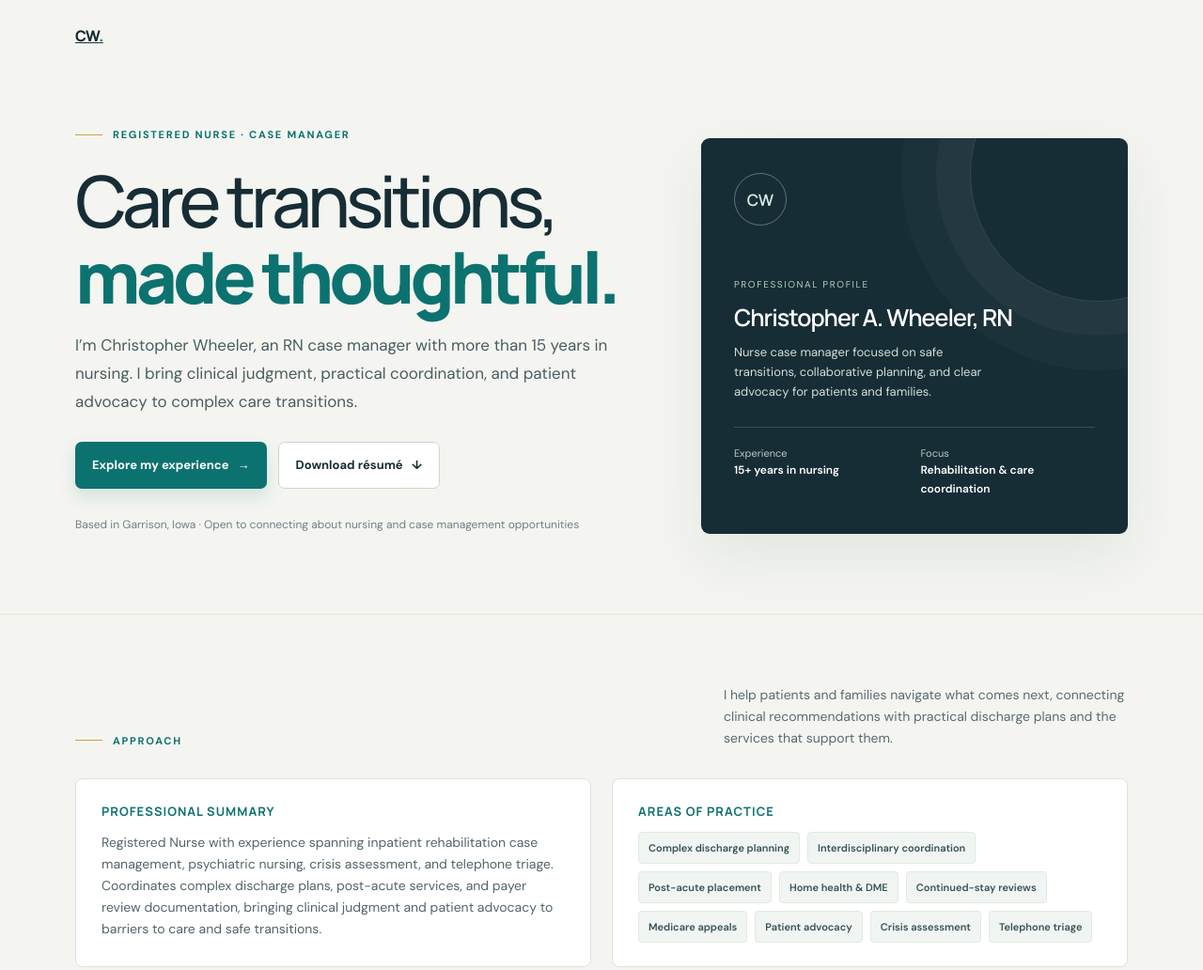
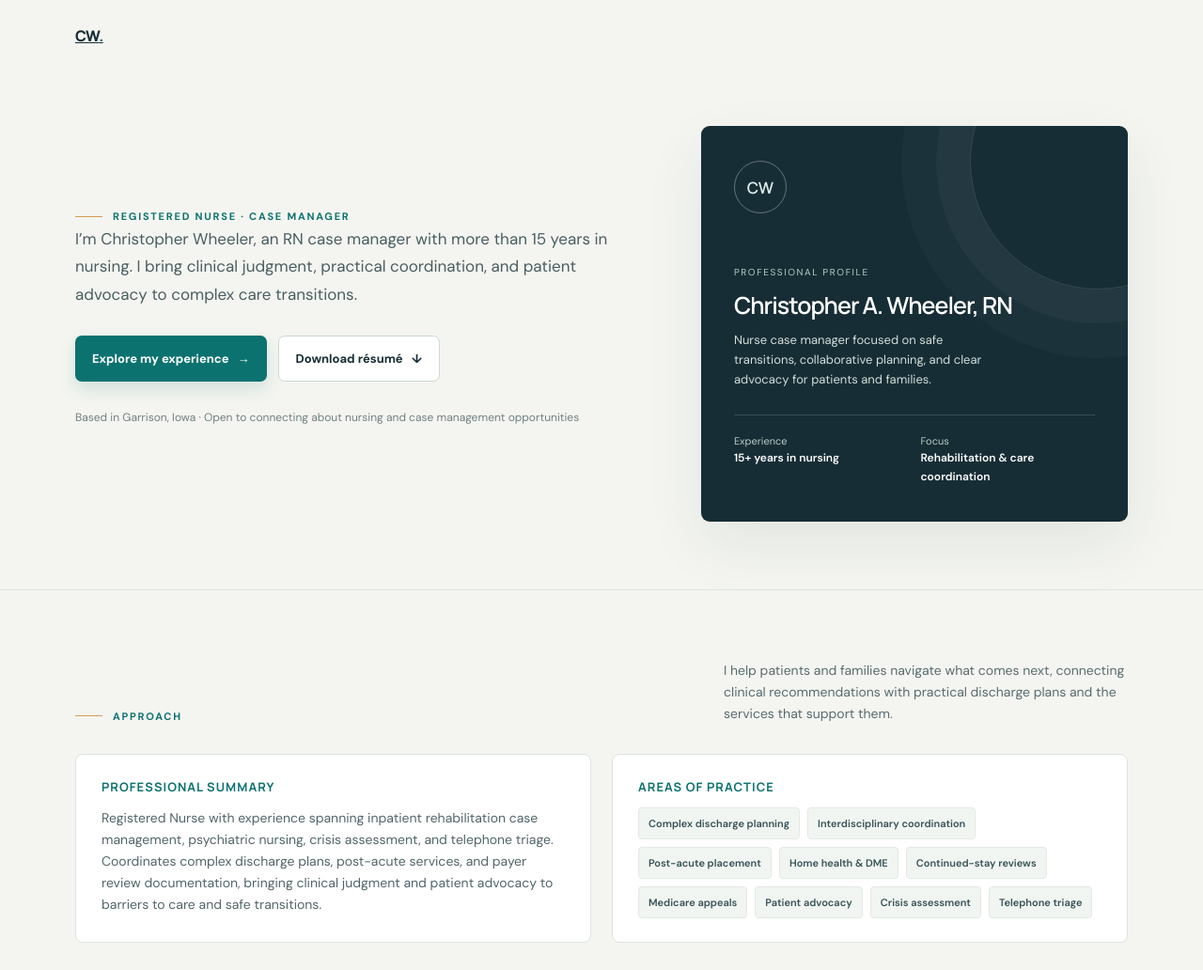
Before and after one commit to nursewizzle/christopherawheeler.net, a plain HTML site: page index.html in a window 1280 px wide. Shown: the top 1032 px of the page at 94% size. Drawn offline with Linux system fonts and the light colour scheme.

Commit message:
Remove hero slogan
Updated hero section to remove redundant heading and maintain focus on professional summary.

```diff
--- a/index.html
+++ b/index.html
@@ -22,7 +22,7 @@
   </header>
   <main id="top">
     <section class="wrap hero">
-      <div><div class="eyebrow">Registered Nurse · Case Manager</div><h1>Care transitions,<br><strong>made thoughtful.</strong></h1><p class="lead">I’m Christopher Wheeler, an RN case manager with more than 15 years in nursing. I bring clinical judgment, practical coordination, and patient advocacy to complex care transitions.</p><div class="actions"><a class="btn primary" href="#experience">Explore my experience <span aria-hidden="true">→</span></a><a class="btn secondary" href="/assets/Christopher_Wheeler_Resume(1).pdf" download>Download résumé <span aria-hidden="true">↓</span></a></div><p class="hero-note">Based in Garrison, Iowa · Open to connecting about nursing and case management opportunities</p></div>
+      <div><div class="eyebrow">Registered Nurse · Case Manager</div><p class="lead">I’m Christopher Wheeler, an RN case manager with more than 15 years in nursing. I bring clinical judgment, practical coordination, and patient advocacy to complex care transitions.</p><div class="actions"><a class="btn primary" href="#experience">Explore my experience <span aria-hidden="true">→</span></a><a class="btn secondary" href="/assets/Christopher_Wheeler_Resume(1).pdf" download>Download résumé <span aria-hidden="true">↓</span></a></div><p class="hero-note">Based in Garrison, Iowa · Open to connecting about nursing and case management opportunities</p></div>
       <aside class="hero-card" aria-label="Professional overview"><div class="monogram">CW</div><div class="card-label">Professional profile</div><h2>Christopher A. Wheeler, RN</h2><p>Nurse case manager focused on safe transitions, collaborative planning, and clear advocacy for patients and families.</p><div class="card-meta"><div>Experience<b>15+ years in nursing</b></div><div>Focus<b>Rehabilitation & care coordination</b></div></div></aside>
     </section>
     <section class="section" id="about"><div class="wrap"><div class="section-head"><div><div class="eyebrow">Approach</div></div><p>I help patients and families navigate what comes next, connecting clinical recommendations with practical discharge plans and the services that support them.</p></div><div class="summary-grid"><article class="panel"><h3>Professional summary</h3><p>Registered Nurse with experience spanning inpatient rehabilitation case management, psychiatric nursing, crisis assessment, and telephone triage. Coordinates complex discharge plans, post-acute services, and payer review documentation, bringing clinical judgment and patient advocacy to barriers to care and safe transitions.</p></article><article class="panel"><h3>Areas of practice</h3><div class="skills"><span class="skill">Complex discharge planning</span><span class="skill">Interdisciplinary coordination</span><span class="skill">Post-acute placement</span><span class="skill">Home health & DME</span><span class="skill">Continued-stay reviews</span><span class="skill">Medicare appeals</span><span class="skill">Patient advocacy</span><span class="skill">Crisis assessment</span><span class="skill">Telephone triage</span></div></article></div></div></section>
```
